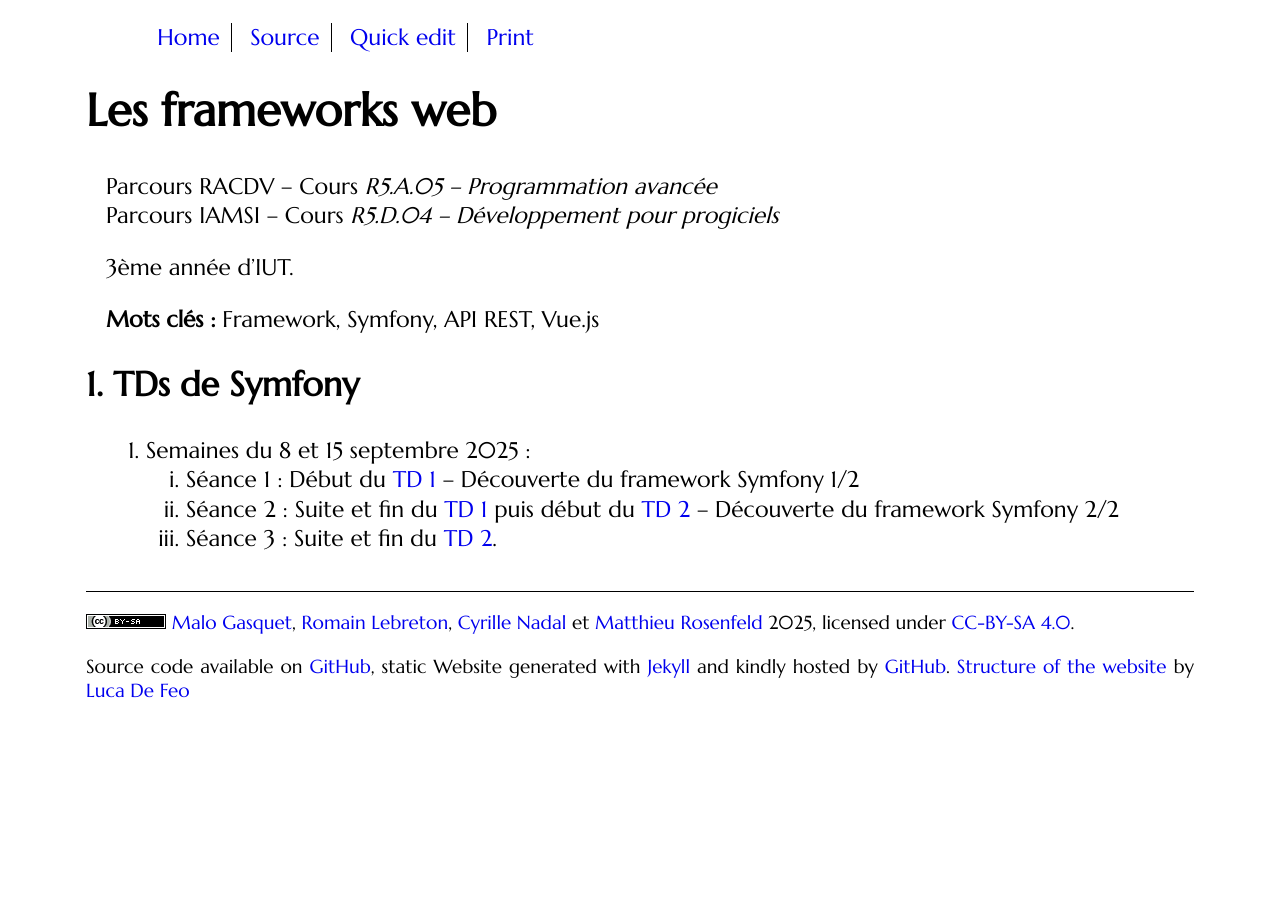
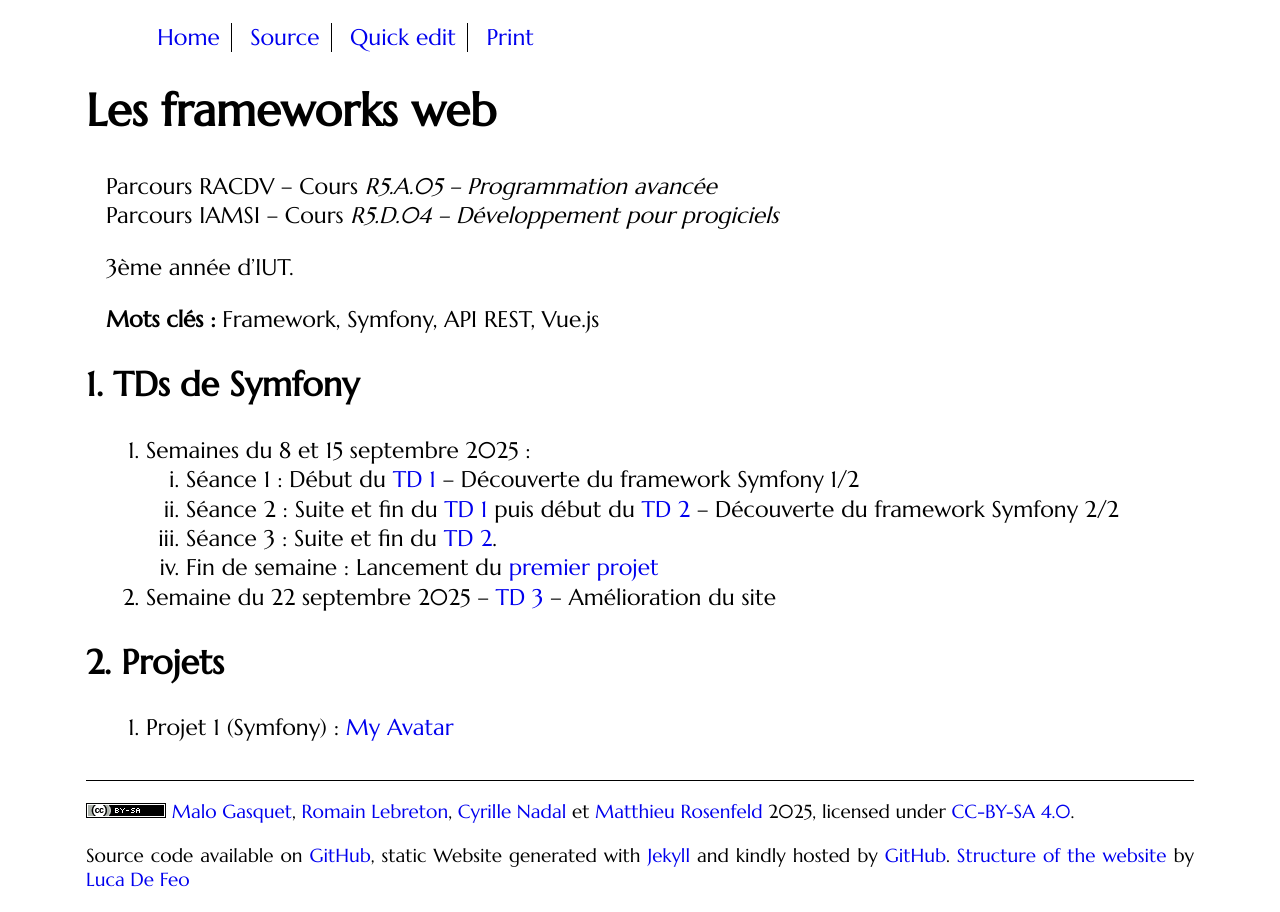
Before and after one commit to mgasquet/R5.A.05-ProgrammationAvancee-Web, a Jekyll site: the page built from index.md, in a window 1280 px wide. Built offline with Jekyll 4.4.1, drawn with Linux system fonts in a browser that asks for light colours; some web fonts are replaced.

Commit message:
Publication projet 1 2025

```diff
--- a/index.md
+++ b/index.md
@@ -19,23 +19,27 @@ Parcours IAMSI -- Cours *R5.D.04 -- Développement pour progiciels*
     1. Séance 1 : Début du [TD 1](tutorials/tutorial1) -- Découverte du framework Symfony 1/2
     2. Séance 2 : Suite et fin du [TD 1](tutorials/tutorial1) puis début du [TD 2](tutorials/tutorial2) -- Découverte du framework Symfony 2/2
     3. Séance 3 : Suite et fin du [TD 2](tutorials/tutorial2).
+	4. Fin de semaine : Lancement du [premier projet](tutorials/projet1)
+2. Semaine du 22 septembre 2025 -- [TD 3](tutorials/tutorial3) -- Amélioration du site
 
 {% comment %}
-3. Semaine du 22 septembre 2025 -- [TD 3](tutorials/tutorial3) -- Amélioration du site
-4. Semaine du 13 octobre 2025 : Suite et fin du [TD 3](tutorials/tutorial3) puis suivi du [premier projet](tutorials/projet1).
-5. Semaine du 20 octobre 2025 :
+3. Semaine du 13 octobre 2025 : Suite et fin du [TD 3](tutorials/tutorial3) puis suivi du [premier projet](tutorials/projet1).
+4. Semaine du 20 octobre 2025 :
     1. Séance 1 : [TD 4](tutorials/tutorial4) -- Création d'une API REST avec API Platform
     2. Séance 2 : Suite du [TD 4](tutorials/tutorial4).
-6. Semaine du 10 novembre 2025 : -- Suite et fin du [TD 4](tutorials/tutorial4).
-7. Semaine du 17 novembre 2025 : -- Début des [TDs de Vue.Js](https://matthieu-rosenfeld.github.io/).
+5. Semaine du 10 novembre 2025 : -- Suite et fin du [TD 4](tutorials/tutorial4).
+6. Semaine du 17 novembre 2025 : -- Début des [TDs de Vue.Js](https://matthieu-rosenfeld.github.io/).
 
 ## TDs de Vue.js
 
 [Page des TDs de Vue.Js](https://matthieu-rosenfeld.github.io/)
+{% endcomment %}
 
 ## Projets
 
-1. Projet 1 (Symfony) : [Annuaire en ligne](tutorials/projet1)
+1. Projet 1 (Symfony) : [My Avatar](tutorials/projet1)
+
+{% comment %}
 2. Projet 2 (API Platform, Symfony) : [API REST de gestion d'événements](tutorials/projet2)
 
 ## Compléments de TDs
```
Also changed, not shown: tutorials/projet1.md (+2 -2 lines).
